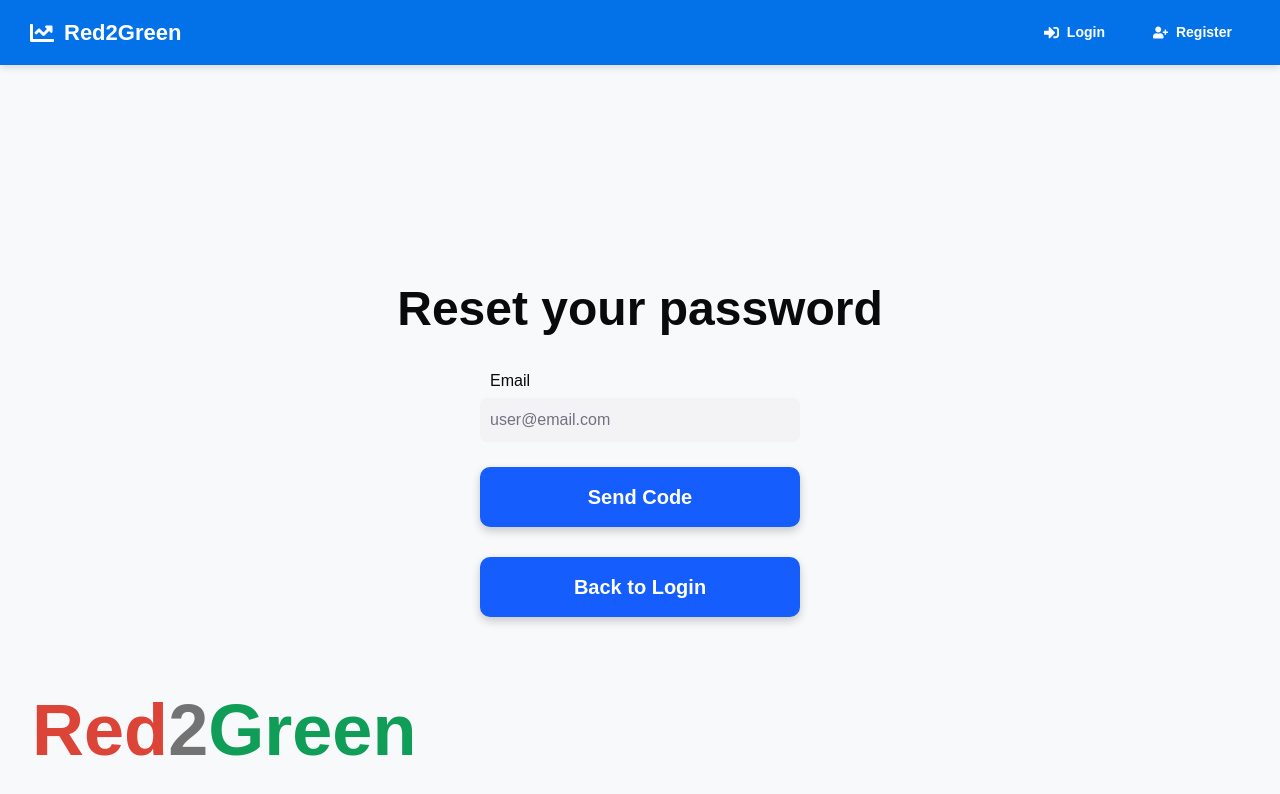
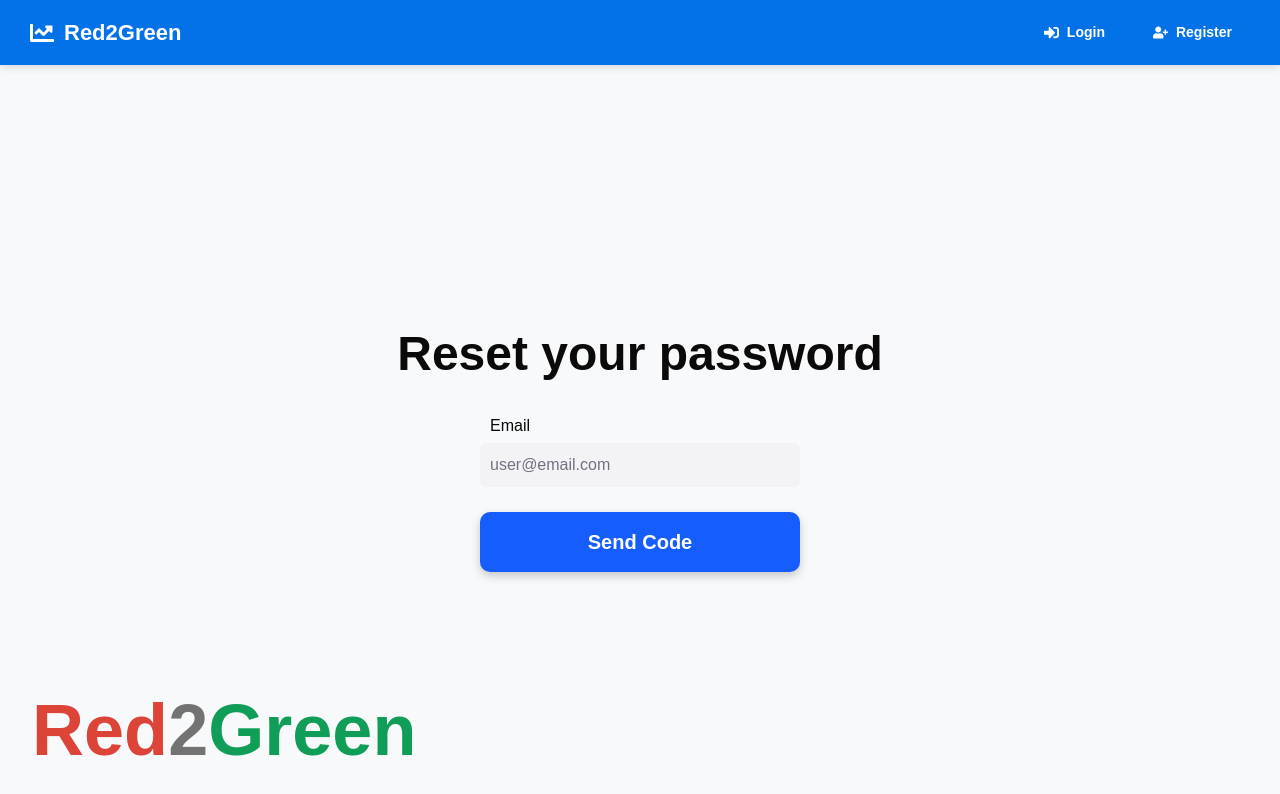
Before and after one commit to UFRed2Green/Red2Green, a Next.js app in the folder client/: page /auth/forgotPassword in a window 1280 px wide. Shown: the top 794 px of the page. Built offline with nearby package versions, Linux system fonts and the light colour scheme.

Commit message:
Remove unnecessary back to login button

```diff
--- a/client/src/app/auth/forgotPassword/page.tsx
+++ b/client/src/app/auth/forgotPassword/page.tsx
@@ -99,9 +99,6 @@ export default function ForgotPasswordPage() {
                     <button type='submit' className='enter-button'>{fullyVisible ? 'Change Password' : 'Send Code'}</button>
                 </form>
                 { fullyVisible && <button className='bottom-button' onClick={handleResend}>Resend Code</button>}
-                <button className='bottom-button' onClick={() => {
-                    router.push('/auth/login');
-                }}>Back to Login</button>
                 <div style={{margin: '20px'}}></div>
             </div>
             <div className='red-to-green-container'>
```
